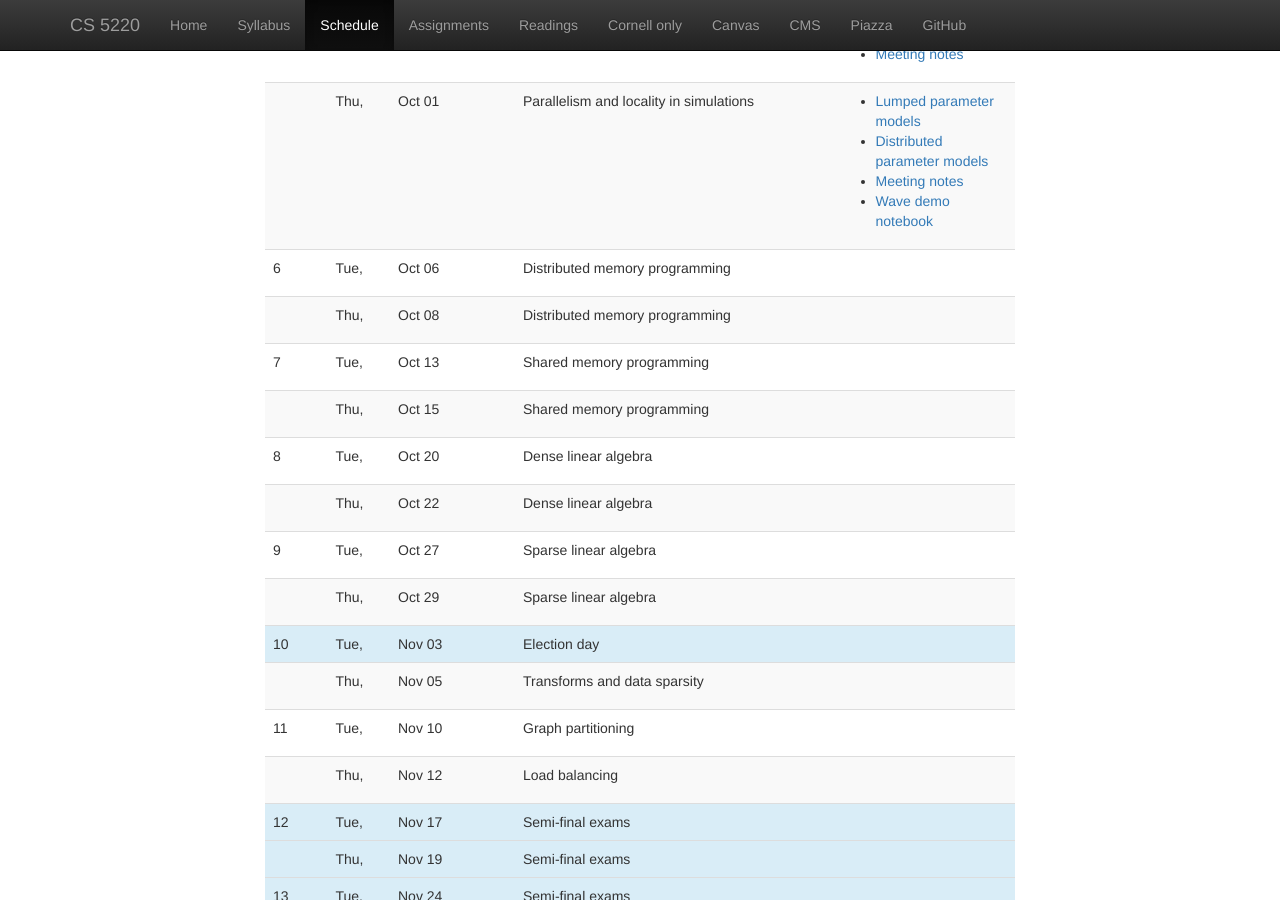
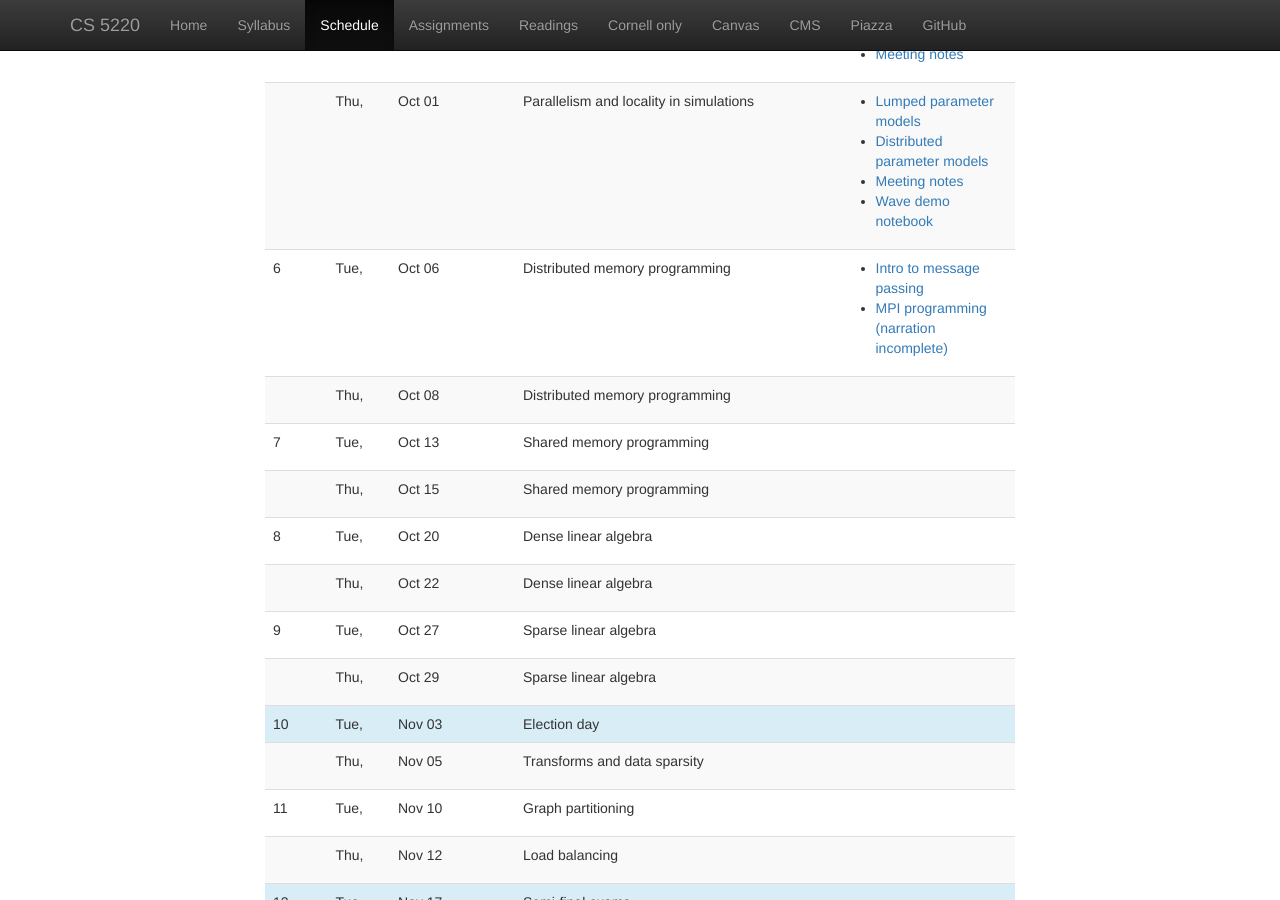
Before and after one commit to cs5220-f20/web, a Jekyll site: the page built from web/schedule.html, in a window 1280 px wide and 900 px high, scrolled down 1011 px. Built offline with Jekyll 4.4.1, drawn with Linux system fonts in a browser that asks for light colours; nearby versions of some CDN libraries.

Commit message:
Add links for 10/6 lectures.

```diff
--- a/web/_data/lectures.yml
+++ b/web/_data/lectures.yml
@@ -113,6 +113,11 @@
 -
   date: 2020-10-06
   info: Distributed memory programming
+  files:
+    - info: Intro to message passing
+      file: lec/2020-10-06-intro.html
+    - info: MPI programming (narration incomplete)
+      file: lec/2020-10-06-mpi.html
 -
   date: 2020-10-08
   info: Distributed memory programming
```
